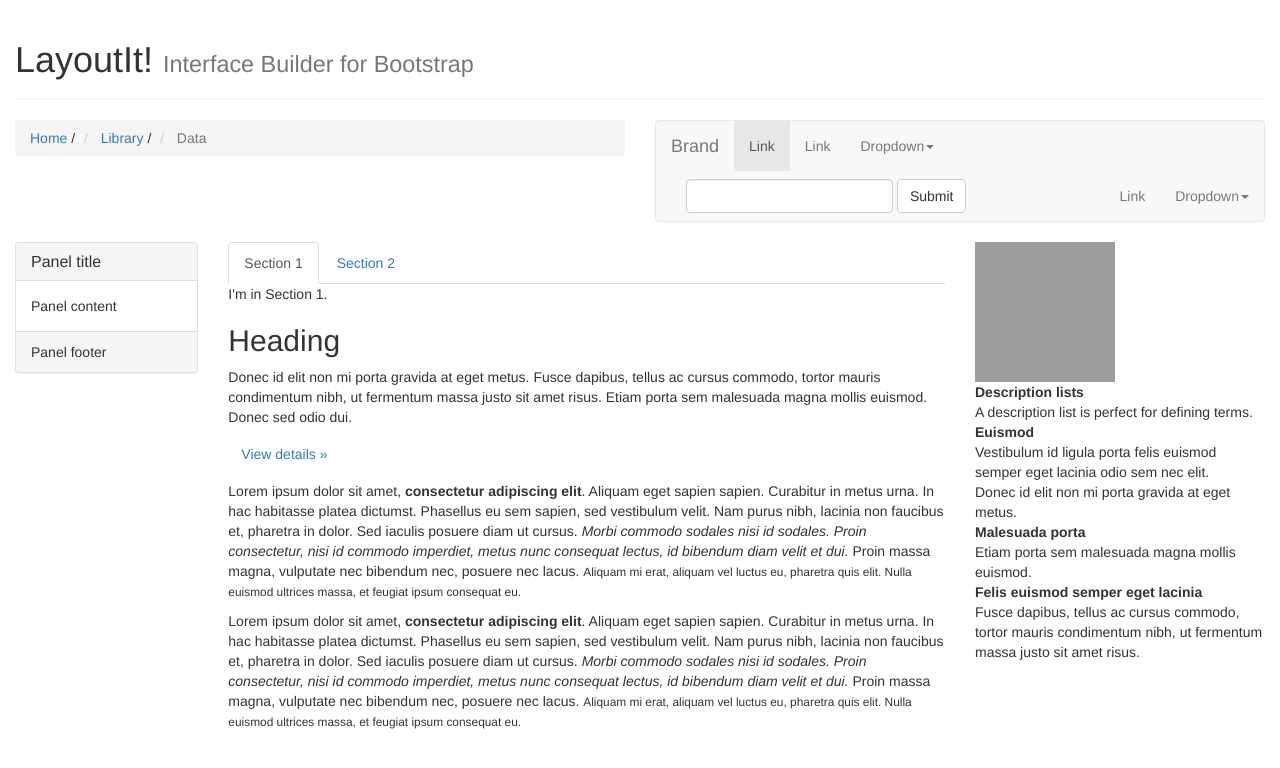
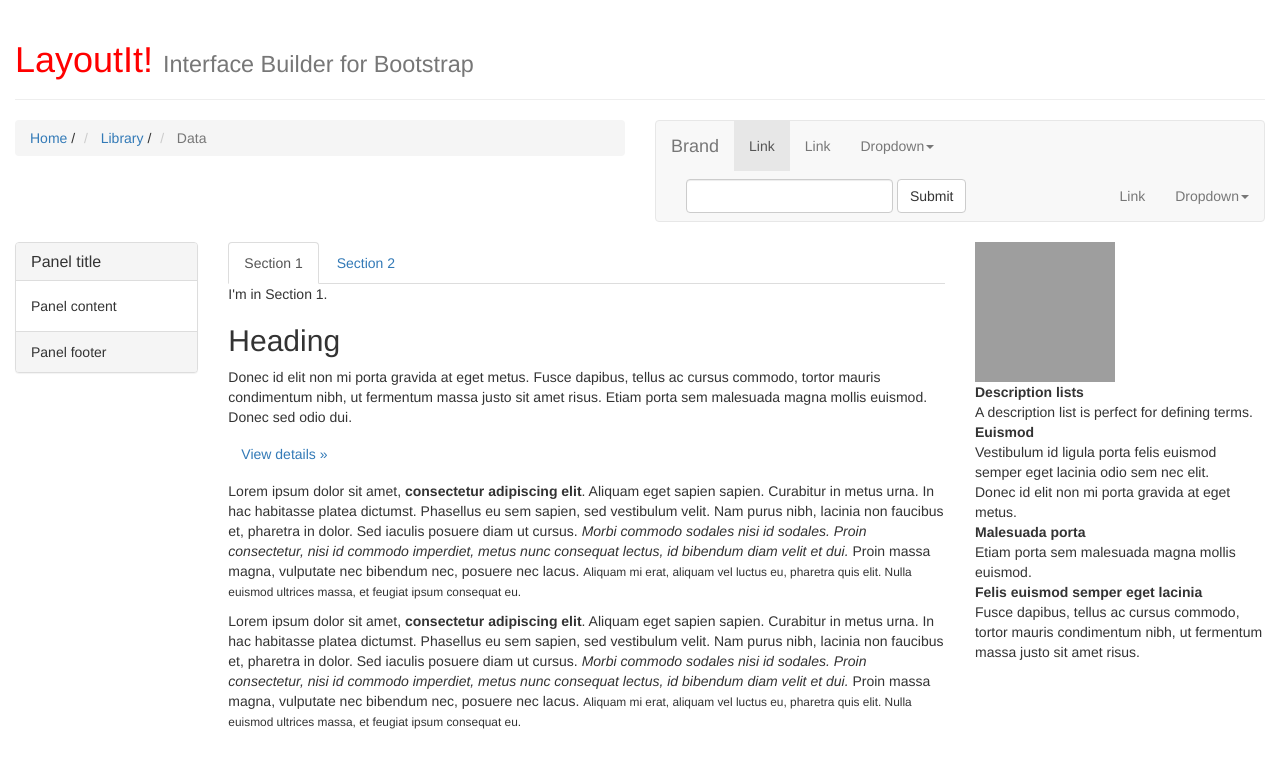
Before and after one commit to ccline0005/ccline0005.github.io, a plain HTML site: page index.html in a window 1280 px wide. Drawn offline with Linux system fonts and the light colour scheme; grey boxes are pictures that could not be loaded.

Commit message:
Update style.css

```diff
--- a/css/style.css
+++ b/css/style.css
@@ -1 +1 @@
-page-header {color: #ff0000;}
+div.page-header {color: #ff0000;}
```
